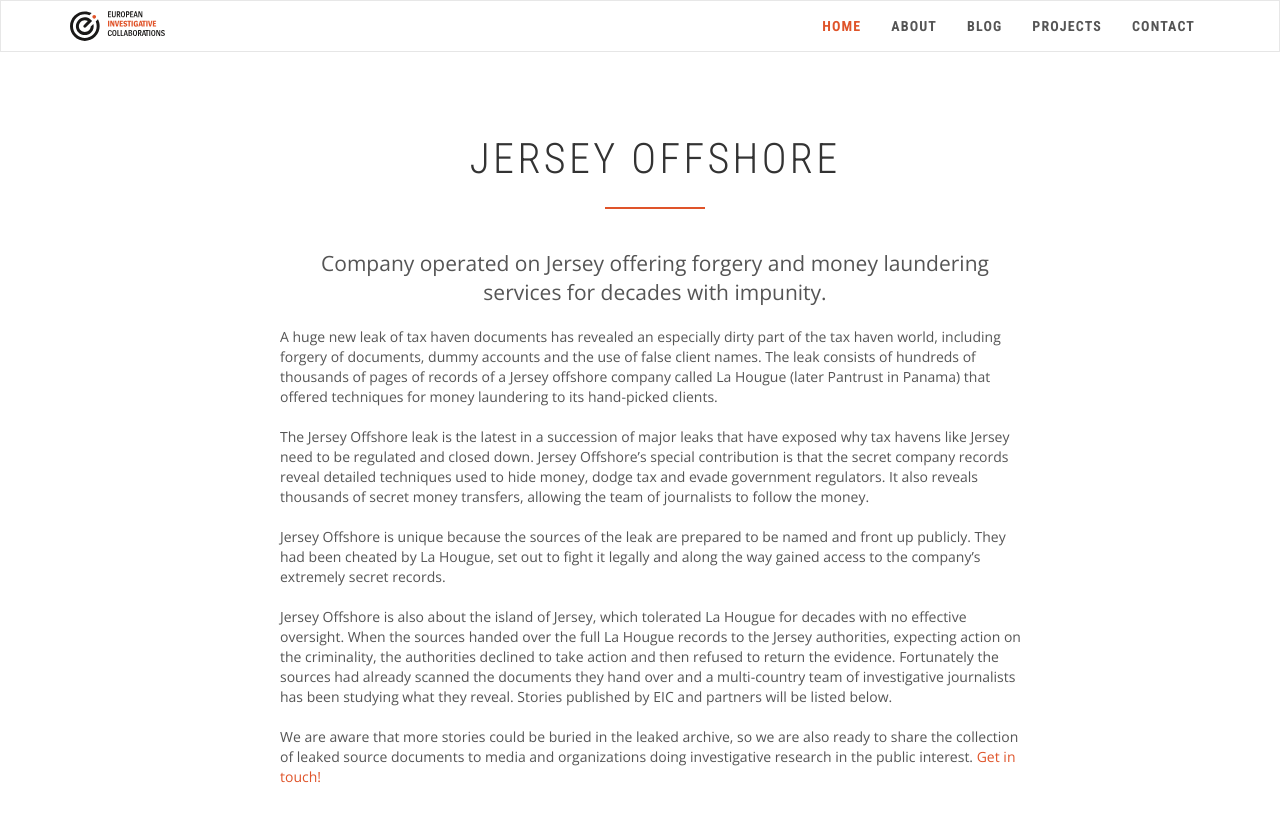
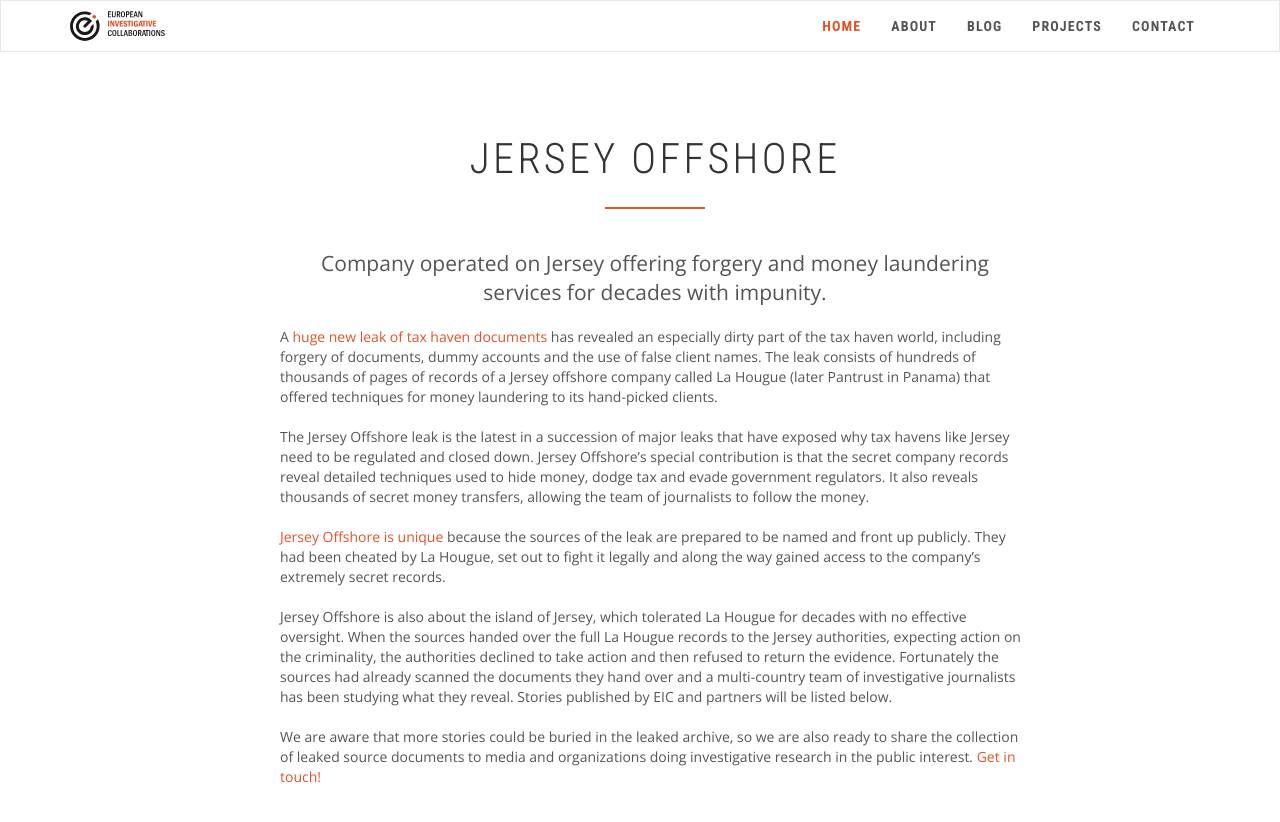
Before and after one commit to eic-network/eic-incubator.github.io, a Jekyll site: the page built from _projects/jersey-offshore.md, in a window 1280 px wide and 900 px high. Shown: the top 822 px of the window. Built offline with Jekyll 4.4.1, drawn with Linux system fonts in a browser that asks for light colours; nearby versions of some CDN libraries; part of the change alters nothing that is shown.

```diff
--- a/_projects/jersey-offshore.md
+++ b/_projects/jersey-offshore.md
@@ -3,11 +3,11 @@ title: Jersey Offshore
 intro: Company operated on Jersey offering forgery and money laundering services for
   decades with impunity.
 description: |-
-  A huge new leak of tax haven documents has revealed an especially dirty part of the tax haven world, including forgery of documents, dummy accounts and the use of false client names. The leak consists of hundreds of thousands of pages of records of a Jersey offshore company called La Hougue (later Pantrust in Panama) that offered techniques for money laundering to its hand-picked clients.
+  A [huge new leak of tax haven documents](https://eic.network/blog/huge-new-tax-haven-leak-reveals-specialist-money-laundering-company) has revealed an especially dirty part of the tax haven world, including forgery of documents, dummy accounts and the use of false client names. The leak consists of hundreds of thousands of pages of records of a Jersey offshore company called La Hougue (later Pantrust in Panama) that offered techniques for money laundering to its hand-picked clients.
 
   The Jersey Offshore leak is the latest in a succession of major leaks that have exposed why tax havens like Jersey need to be regulated and closed down. Jersey Offshore’s special contribution is that the secret company records reveal detailed techniques used to hide money, dodge tax and evade government regulators. It also reveals thousands of secret money transfers, allowing the team of journalists to follow the money.
 
-  Jersey Offshore is unique because the sources of the leak are prepared to be named and front up publicly. They had been cheated by La Hougue, set out to fight it legally and along the way gained access to the company’s extremely secret records.
+  [Jersey Offshore is unique](https://eic.network/blog/jersey-offshore) because the sources of the leak are prepared to be named and front up publicly. They had been cheated by La Hougue, set out to fight it legally and along the way gained access to the company’s extremely secret records.
 
   Jersey Offshore is also about the island of Jersey, which tolerated La Hougue for decades with no effective oversight. When the sources handed over the full La Hougue records to the Jersey authorities, expecting action on the criminality, the authorities declined to take action and then refused to return the evidence. Fortunately the sources had already scanned the documents they hand over and a multi-country team of investigative journalists has been studying what they reveal. Stories published by EIC and partners will be listed below.
 
```
